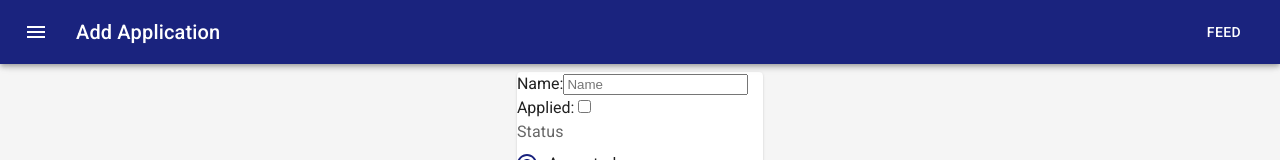
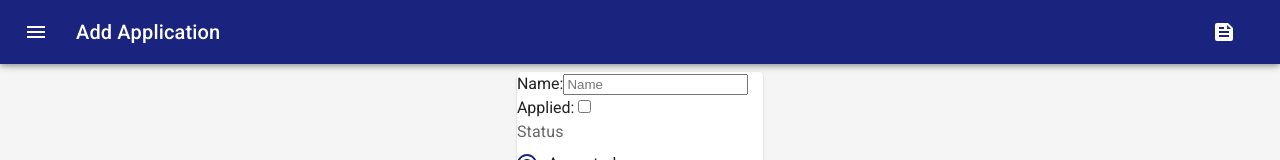
Before and after one commit to Arshad-Siddiqui/whereiapplied, a React (Vite) app: page /application-form in a window 1280 px wide. Shown: the top 160 px of the page. Built offline with nearby package versions, Linux system fonts and the light colour scheme; no server answers.

Commit message:
Update iconography

```diff
--- a/src/components/buttonAppBar/buttonAppBar.tsx
+++ b/src/components/buttonAppBar/buttonAppBar.tsx
@@ -11,6 +11,7 @@ import { Dispatch, SetStateAction } from "react";
 import FilterButton from "./filterButton";
 import ReverseButton from "./reverseButton";
 import { Application } from "../../types";
+import { Refresh } from "@mui/icons-material";
 
 export default function ButtonAppBar({
   setApplications,
@@ -38,6 +39,9 @@ export default function ButtonAppBar({
           </Typography>
           <ReverseButton setApplications={setApplications} />
           <FilterButton setApplications={setApplications} />
+          <Button color="inherit" component={Link} to="/">
+            <Refresh color="inherit" />
+          </Button>
           <Button color="inherit" component={Link} to="/application-form">
             <Add color="inherit" />
           </Button>
--- a/src/components/formAppBar/formAppbar.tsx
+++ b/src/components/formAppBar/formAppbar.tsx
@@ -6,6 +6,7 @@ import Button from "@mui/material/Button";
 import IconButton from "@mui/material/IconButton";
 import MenuIcon from "@mui/icons-material/Menu";
 import { Link } from "react-router-dom";
+import FeedIcon from "@mui/icons-material/Feed";
 
 export default function FormAppBar() {
   return (
@@ -25,7 +26,7 @@ export default function FormAppBar() {
             Add Application
           </Typography>
           <Button color="inherit" component={Link} to="/">
-            Feed
+            <FeedIcon color="inherit" />
           </Button>
         </Toolbar>
       </AppBar>
```
